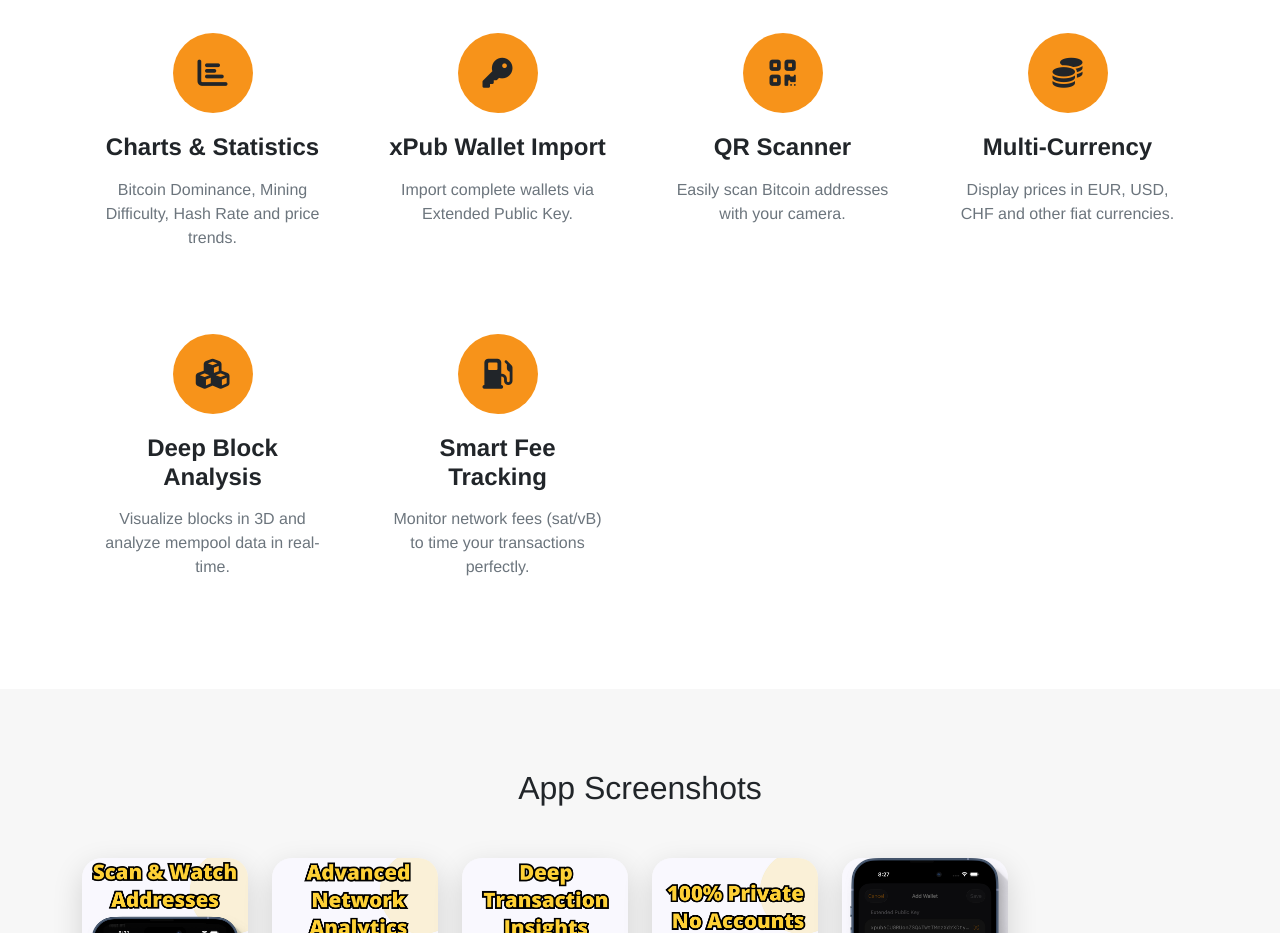
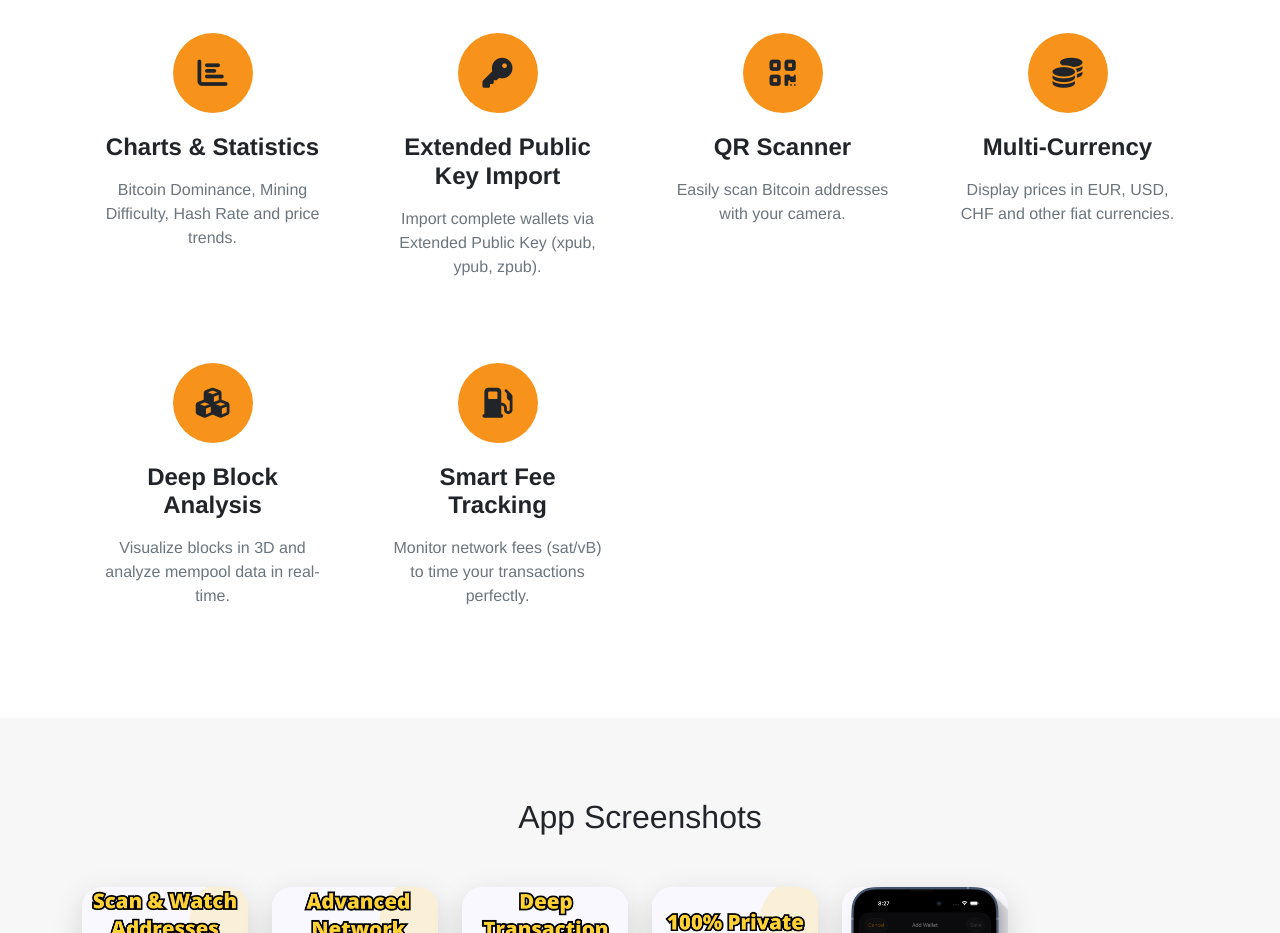
Before and after one commit to OxADD1/Bitcoin-Scanner-Website, a plain HTML site: page index.html in a window 1280 px wide. Shown: the part 1375-2308 px from the top of the page. Drawn offline with nearby package versions, Linux system fonts and the light colour scheme.

Commit message:
"xpub|ypub|zpub aktualisiert

```diff
--- a/index.html
+++ b/index.html
@@ -208,8 +208,8 @@
               <div class="feature-icon">
                 <i class="fas fa-key"></i>
               </div>
-              <h4 class="card-title">xPub Wallet Import</h4>
-              <p class="card-text">Import complete wallets via Extended Public Key.</p>
+              <h4 class="card-title">Extended Public Key Import</h4>
+              <p class="card-text">Import complete wallets via Extended Public Key (xpub, ypub, zpub).</p>
             </div>
           </div>
         </div>
```
